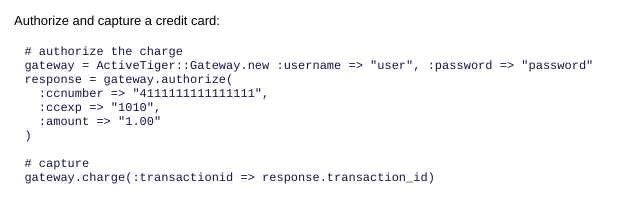
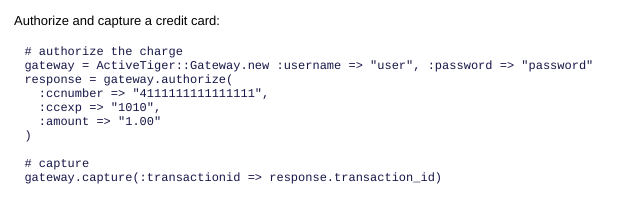
Before and after one commit to inventables/activetiger, a plain HTML site: page files/README_rdoc.html in a window 1280 px wide. Shown: the part 364-562 px from the top of the page, 432-1072 px from the left. Drawn offline with Linux system fonts and the light colour scheme.

Commit message:
updated readme

```diff
--- a/files/README_rdoc.html
+++ b/files/README_rdoc.html
@@ -351,7 +351,7 @@ Authorize and capture a credit card:
   )
 
   # capture
-  gateway.charge(:transactionid =&gt; response.transaction_id)
+  gateway.capture(:transactionid =&gt; response.transaction_id)
 </pre>
 <h2>Rails Integration</h2>
 <p>
```
Also changed, not shown: index.html (line endings or trailing spaces), 2 other files.
